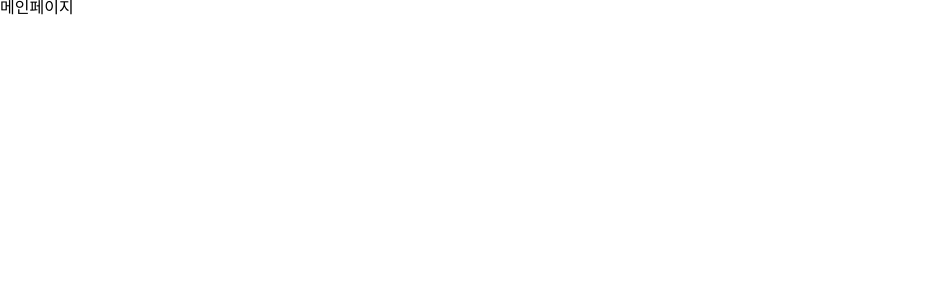
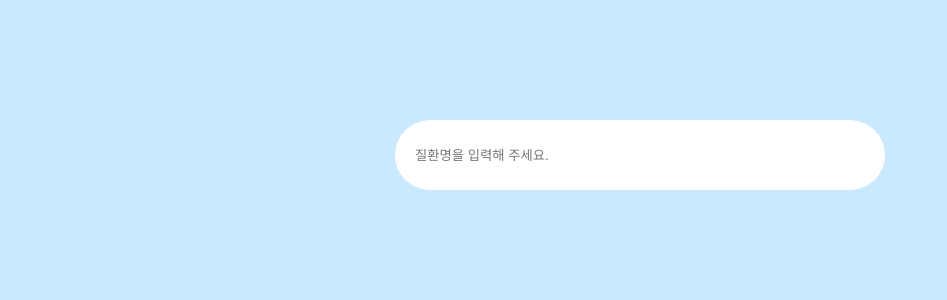
Before and after one commit to wanted-pre-onboarding-frontend-12team/pre-onboarding-7th-3-1-12, a React (Vite) app: page / in a window 1280 px wide. Shown: the top 300 px of the page, without its empty margins (0-947 px from the left). Built offline with nearby package versions, Linux system fonts and the light colour scheme.

Commit message:
:sparkles: 추천 검색어 기능 구현

```diff
--- a/package.json
+++ b/package.json
@@ -12,6 +12,7 @@
 		"pretty": "prettier . --write --cache"
 	},
 	"dependencies": {
+		"axios": "^1.1.3",
 		"react": "^18.2.0",
 		"react-dom": "^18.2.0",
 		"react-router-dom": "^6.4.3",
--- /dev/null
+++ b/src/api/recommend.ts
@@ -0,0 +1,6 @@
+import axios from 'axios';
+
+export const getRecommend = async (sickNm: string) => {
+	const res = await axios.get(`http://localhost:4000/sick?q=${sickNm}`);
+	return res.data;
+};
--- a/src/components/feature/Recommend/index.tsx
+++ b/src/components/feature/Recommend/index.tsx
@@ -1,7 +1,21 @@
 import * as S from './styled';
+import { RecObj, RecArr } from '../../../types/recommend';
 
-const Recommend = () => {
-	return <S.RecommendWrap></S.RecommendWrap>;
+const Recommend = ({ recWord }: RecArr) => {
+	const recommendLength = recWord.length !== 0;
+
+	return (
+		<S.RecWrap>
+			추천검색어
+			{recommendLength ? (
+				recWord.map((item: RecObj) => {
+					return <S.RecItem key={item.sickCd}>{item.sickNm}</S.RecItem>;
+				})
+			) : (
+				<S.RecItem>검색어 없음</S.RecItem>
+			)}
+		</S.RecWrap>
+	);
 };
 
 export default Recommend;
--- a/src/components/feature/Recommend/styled.ts
+++ b/src/components/feature/Recommend/styled.ts
@@ -1,3 +1,15 @@
 import styled from 'styled-components';
 
-export const RecommendWrap = styled.div``;
+export const RecWrap = styled.ul`
+	width: 490px;
+	border-radius: 15px;
+	margin-top: 10px;
+	padding: 30px 40px 10px;
+	color: ${({ theme }) => theme.color.gray};
+	background-color: ${({ theme }) => theme.color.white};
+`;
+
+export const RecItem = styled.li`
+	padding: 15px 0;
+	color: ${({ theme }) => theme.color.black};
+`;
--- a/src/components/feature/SearchInput/index.tsx
+++ b/src/components/feature/SearchInput/index.tsx
@@ -1,7 +1,37 @@
+import { useState } from 'react';
+import Recommend from '../Recommend';
+import { getRecommend } from '../../../api/recommend';
 import * as S from './styled';
+import { RecObj } from '../../../types/recommend';
 
 const SearchInput = () => {
-	return <S.InputWrap></S.InputWrap>;
+	const [onRecommend, setOnRecommend] = useState(false);
+	const [recWord, setRecWord] = useState([]);
+
+	const change = () => {
+		setOnRecommend((prev) => !prev);
+	};
+
+	const inputSearchWord = (e: React.ChangeEvent<HTMLInputElement>) => {
+		const searchWord = e.target.value;
+
+		searchWord.length !== 0
+			? getRecommend(searchWord).then((data) => {
+					setRecWord(
+						data.filter((item: RecObj) => {
+							return item.sickNm.startsWith(searchWord);
+						}),
+					);
+			  })
+			: setRecWord([]);
+	};
+
+	return (
+		<S.InputWrap>
+			<S.Input placeholder="질환명을 입력해 주세요." onChange={inputSearchWord} onFocus={change} onBlur={change} />
+			{onRecommend && <Recommend recWord={recWord} />}
+		</S.InputWrap>
+	);
 };
 
 export default SearchInput;
--- a/src/components/feature/SearchInput/styled.ts
+++ b/src/components/feature/SearchInput/styled.ts
@@ -1,3 +1,11 @@
 import styled from 'styled-components';
 
-export const InputWrap = styled.input``;
+export const InputWrap = styled.div``;
+
+export const Input = styled.input`
+	width: 490px;
+	height: 70px;
+	padding: 12px 20px;
+	border: none;
+	border-radius: 50px;
+`;
--- a/src/page/MainPage/index.tsx
+++ b/src/page/MainPage/index.tsx
@@ -1,7 +1,12 @@
 import * as S from './styled';
+import SearchInput from '../../components/feature/SearchInput';
 
 const MainPage = () => {
-	return <S.MainPageWrap>메인페이지</S.MainPageWrap>;
+	return (
+		<S.MainPageWrap>
+			<SearchInput />
+		</S.MainPageWrap>
+	);
 };
 
 export default MainPage;
--- a/src/page/MainPage/styled.ts
+++ b/src/page/MainPage/styled.ts
@@ -1,3 +1,10 @@
 import styled from 'styled-components';
 
-export const MainPageWrap = styled.main``;
+export const MainPageWrap = styled.main`
+	display: flex;
+	flex-direction: column;
+	align-items: center;
+	height: 100vh;
+	padding-top: 120px;
+	background-color: ${({ theme }) => theme.color.skyblue};
+`;
--- /dev/null
+++ b/src/types/recommend.ts
@@ -0,0 +1,5 @@
+export type RecObj = {
+	[key: string]: string;
+};
+
+export type RecArr = { recWord: RecObj[] };
```
Also changed, not shown: 1 other file (tests, documents, lock files or other folders).
